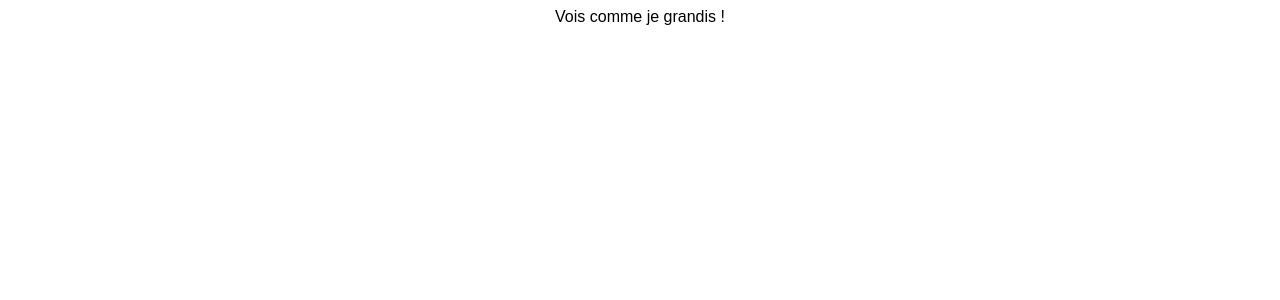
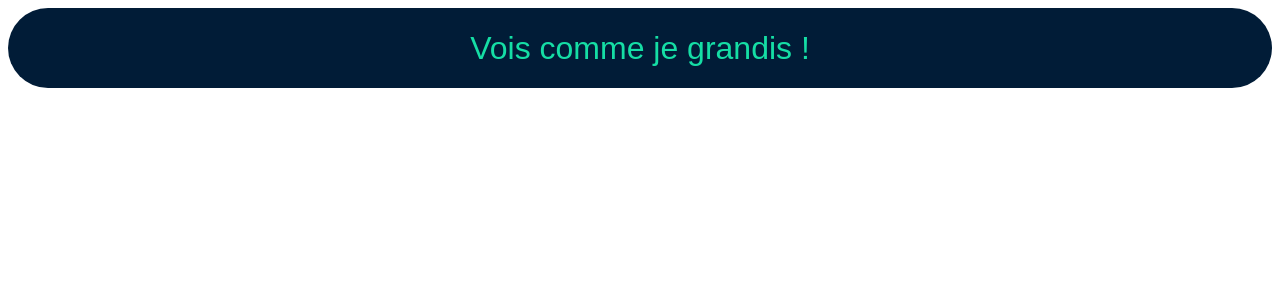
Before and after one commit to blagisquet/css-animations, a React (Create React App) app: page / in a window 1280 px wide. Shown: the top 300 px of the page. Built offline with nearby package versions, Linux system fonts and the light colour scheme.

Commit message:
added scss and did first animation

```diff
--- a/src/App.js
+++ b/src/App.js
@@ -1,5 +1,5 @@
 import React from "react";
-import "./styles.css";
+import "./styles.scss";
 
 export default function App() {
   return (
--- a/src/styles.css
+++ /dev/null
@@ -1,4 +0,0 @@
-.App {
-  font-family: sans-serif;
-  text-align: center;
-}
--- /dev/null
+++ b/src/styles.scss
@@ -0,0 +1,20 @@
+.App {
+  font-family: sans-serif;
+  text-align: center;
+}
+
+$cd-btn: #011c37;
+$cd-txt: #15DEA5;
+.btn {
+    background: $cd-btn;
+    color: $cd-txt;
+    font-size: 2rem;
+    cursor: pointer;
+    padding: 1.35rem 2rem;
+    border-radius: 8rem;
+    transform: scale(1);
+    transition: transform 400ms;
+    &:hover {
+      transform: scale(1.15);
+    }
+}
```
